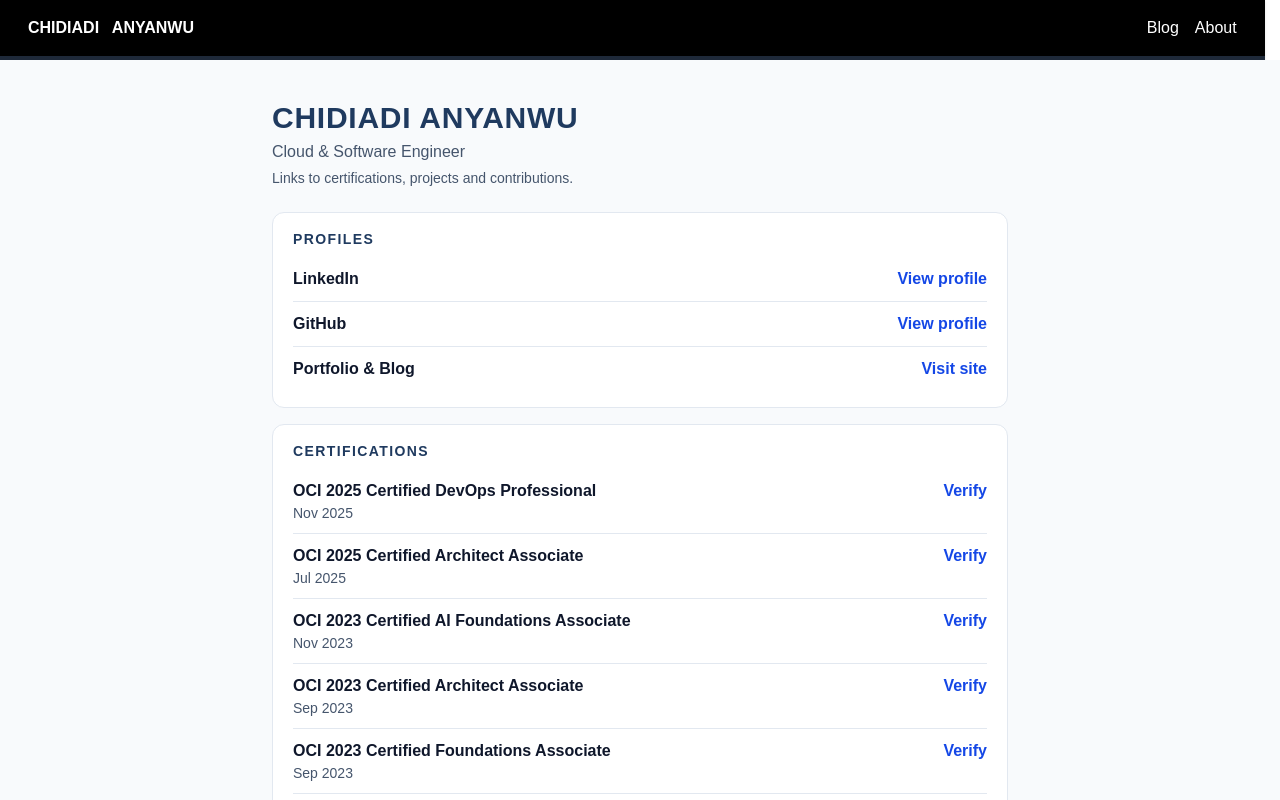
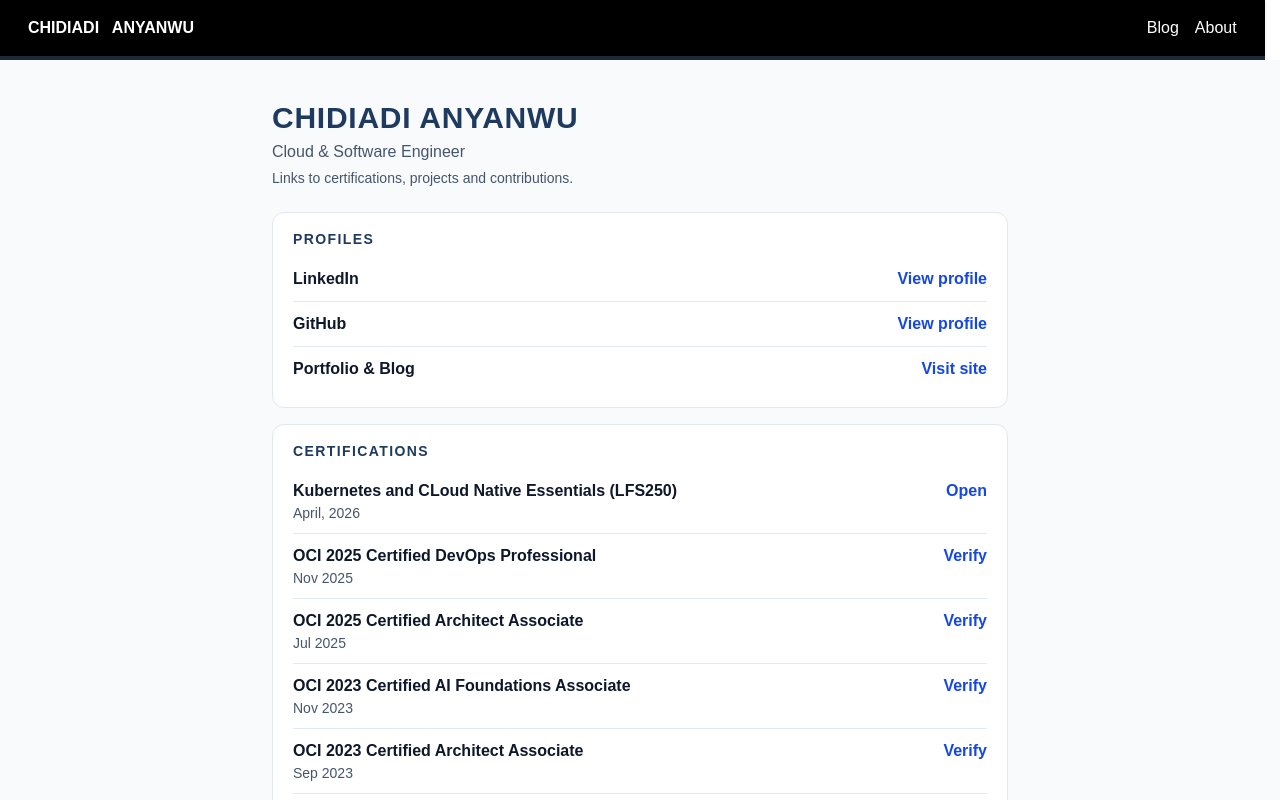
Before and after one commit to chidiadi01/simple-writer-portfolio, a Next.js app in the folder 01-simple-blog/: page /verify in a window 1280 px wide. Shown: the top 800 px of the page. Built offline with nearby package versions, Linux system fonts and the light colour scheme.

Commit message:
Add LFS250 to the list even though it's not a certification

```diff
--- a/01-simple-blog/src/app/verify/page.tsx
+++ b/01-simple-blog/src/app/verify/page.tsx
@@ -42,6 +42,11 @@ const groups: Group[] = [
   {
     heading: "Certifications",
     items: [
+      {
+        title: "Kubernetes and CLoud Native Essentials (LFS250)",
+        detail: "April, 2026",
+        href: "https://lnkd.in/p/enTRKyXm"
+      },
       {
         title: "OCI 2025 Certified DevOps Professional",
         detail: "Nov 2025",
```
